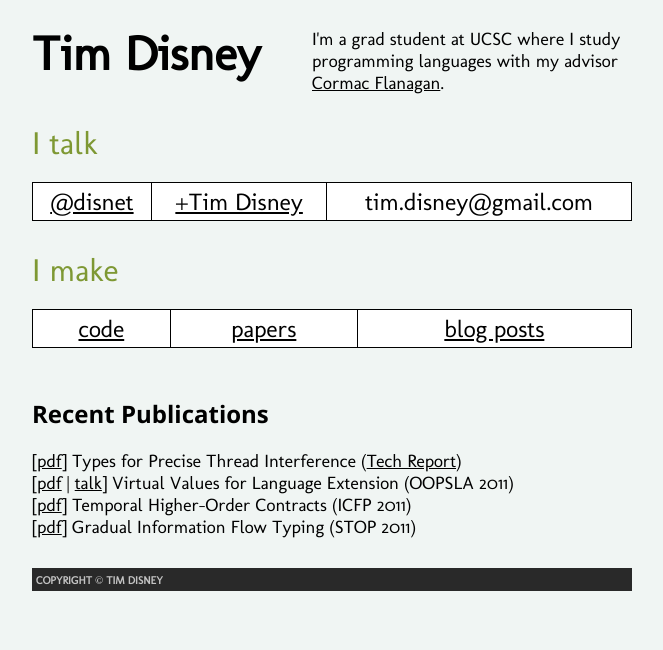
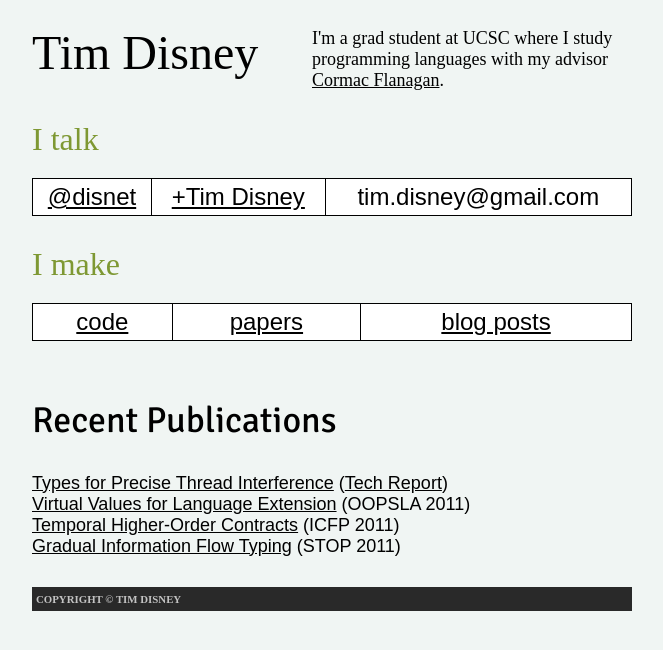
Before and after one commit to disnet/disnet.github.com, a Jekyll site: the page index.html, which Jekyll copies as it is, in a window 1280 px wide. Shown: the top 650 px of the page, without its empty margins (308-971 px from the left). Built offline with Jekyll 4.4.1, drawn with Linux system fonts in a browser that asks for light colours; some web fonts are replaced; comment, search, counter and statistics services are not loaded.

Commit message:
adding papers section

```diff
--- a/_layouts/default.html
+++ b/_layouts/default.html
@@ -14,8 +14,7 @@
   <link rel="alternate" type="application/atom+xml" title="Tim Disney - Atom" href="http://feeds.feedburner.com/Disnetdevcom" />
 
 
-  <link  href="http://fonts.googleapis.com/css?family=Open+Sans:300,300italic,400,400italic,600,600italic,700,700italic,800,800italic" rel="stylesheet" type="text/css" >
-  <link  href="http://fonts.googleapis.com/css?family=Molengo:regular" rel="stylesheet" type="text/css" >
+  <link href='http://fonts.googleapis.com/css?family=Signika|Petrona|Muli' rel='stylesheet' type='text/css'>
   <link rel="stylesheet" href="/style.css" type="text/css" />
   <link rel="stylesheet" href="/pygments.css" type="text/css" />
 
@@ -25,6 +24,7 @@
 
 
   <script type="text/javascript" src="/hyphenate.js"></script>
+  <script src="http://html5shiv.googlecode.com/svn/trunk/html5.js"></script>
 
 {% for script in page.scripts %}
   <script type="text/javascript" src="{{script}}"></script>
--- a/index.html
+++ b/index.html
@@ -11,8 +11,7 @@
   <link rel="alternate" type="application/atom+xml" title="Tim Disney - Atom" href="http://feeds.feedburner.com/Disnetdevcom">
 
 
-  <link  href="http://fonts.googleapis.com/css?family=Open+Sans:300,300italic,400,400italic,600,600italic,700,700italic,800,800italic" rel="stylesheet" type="text/css" >
-  <link  href="http://fonts.googleapis.com/css?family=Molengo:regular" rel="stylesheet" type="text/css" >
+  <link href='http://fonts.googleapis.com/css?family=Signika|Petrona|Muli' rel='stylesheet' type='text/css'>
   <link rel="stylesheet" href="/style.css" type="text/css">
   <link rel="stylesheet" href="/pygments.css" type="text/css">
 
@@ -50,7 +49,7 @@
 
     <div style="margin-top: 30px;">
       <span style="color: #7E9833; font-size: xx-large; vertical-align: middle;">I talk</span>
-      <table>
+      <table style="font-family: 'Muli', sans-serif;">
         <tr>
           <td><a href="https://twitter.com/#!/disnet">@disnet</a></td>
           <td><a href="https://plus.google.com/117758182935384544685/about">+Tim Disney</a></td>
@@ -61,7 +60,7 @@
 
     <div style="margin-top: 30px">
       <span style="color: #7E9833; font-size: xx-large; vertical-align: middle;">I make</span>
-      <table>
+      <table style="font-family: 'Muli', sans-serif;">
         <tr>
           <td><a href="https://github.com/disnet">code</a></td>
           <td><a href="/papers.html">papers</a></td>
@@ -73,19 +72,22 @@
     <br />
 
     <h2>Recent Publications</h2>
-    <p style="font-size: large">
-      [<a href="https://www.soe.ucsc.edu/research/technical-reports/ucsc-soe-11-22/download">pdf</a>]
-      Types for Precise Thread Interference
-      (<a href="https://www.soe.ucsc.edu/research/technical-reports/ucsc-soe-11-22">Tech Report</a>) <br />
+    <p style="font-size: large; font-family: 'Muli', sans-serif;">
 
-      [<a href="/papers/oopsla054-austin.pdf">pdf</a> | <a href="/talks/virtual_values.pdf">talk</a>]
-      Virtual Values for Language Extension (OOPSLA 2011) <br />
+      <a href="/papers/types-for-precise-thread-interference.html">Types for Precise Thread Interference</a>
+      (<a href="https://www.soe.ucsc.edu/research/technical-reports/ucsc-soe-11-22">Tech Report</a>)
+      <br />
 
-      [<a href="/papers/icfp046-disney.pdf">pdf</a>]
-      Temporal Higher-Order Contracts (ICFP 2011) <br />
 
-      [<a href="/papers/disney_stop11.pdf">pdf</a>]
-      Gradual Information Flow Typing (STOP 2011)
+      <a href="/papers/virtual-values-for-language-extension.html">Virtual Values for Language Extension</a> (OOPSLA 2011)
+      <br />
+
+
+      <a href="/papers/temporal-higher-order-contracts.html">Temporal Higher-Order Contracts</a> (ICFP 2011)
+      <br />
+
+
+      <a href="/papers/gradual-information-flow-typing.html">Gradual Information Flow Typing</a> (STOP 2011)
 
     </p>
 
--- a/style.css
+++ b/style.css
@@ -1,6 +1,5 @@
 body {
-    /* font-family: 'Maven Pro', serif; /* Helvetica, Arial, sans-serif;*/
-    font-family: 'Molengo', serif;
+    font-family: 'Petrona', serif;
     font-size: large;
     background-color: #F0F5F3
 }
@@ -12,15 +11,20 @@
 
 
 h1 {
-    /* font-family: georgia,'bitstream vera sans serif','lucida grande',helvetica,verdana,sans-serif*/
-    font-family: 'Molengo', serif;
+    font-family: 'Petrona', serif;
+    font-weight: 400;
 }
 
+h2 {
+    font-family: 'Signika', sans-serif;
+    font-weight: 400;
+}
 
-h2 {
-    font-size: x-large;
-    font-family: 'Open Sans', serif;
+h3 {
+    font-family: 'Signika', sans-serif;
+    font-weight: 400;
 }
+
 
 p {
     text-align: justify;
@@ -53,7 +57,26 @@
 }
 
 
+article.paper hgroup h1 {
+    margin-bottom: 0;
+
+    font-family: 'Signika', sans-serif;
+    font-weight: 400;
+}
+article.paper hgroup h2 {
+    font-family: 'Signika', sans-serif;
+    font-weight: 400;
+
+    margin-top: 0;
+    padding-left: 20px;
+    font-size: large;
+}
+article .pub-links {
+    font-family: 'Signika', sans-serif;
+}
+
 .navitem {
+    font-family: 'Muli', sans-serif;
     float:left;
     margin-right:20px;
 }
```
Also changed, not shown: _layouts/paper.html (added, +32 -0 lines), papers.html (deleted, +0 -67 lines), papers.markdown (added, +17 -0 lines), papers/a-comparison-of-texture-models-for-automatic-liver-segmentation.markdown (added, +37 -0 lines), papers/a-lookup-and-reference-tool-for-pulmonary-computed-tomography-nodules.markdown (added, +32 -0 lines), papers/brisc-an-open-source-pulmonary-nodule-image-retrieval-framework.markdown (added, +41 -0 lines), papers/content-based-image-retrieval-for-pulmonary-computed-tomography-nodule-images.markdown (added, +45 -0 lines), papers/gradual-information-flow-typing.markdown (added, +24 -0 lines), papers/temporal-higher-order-contracts.markdown (added, +37 -0 lines), papers/types-for-precise-thread-interference.markdown (added, +45 -0 lines), papers/virtual-values-for-language-extension.markdown (added, +38 -0 lines), 2 other files.
